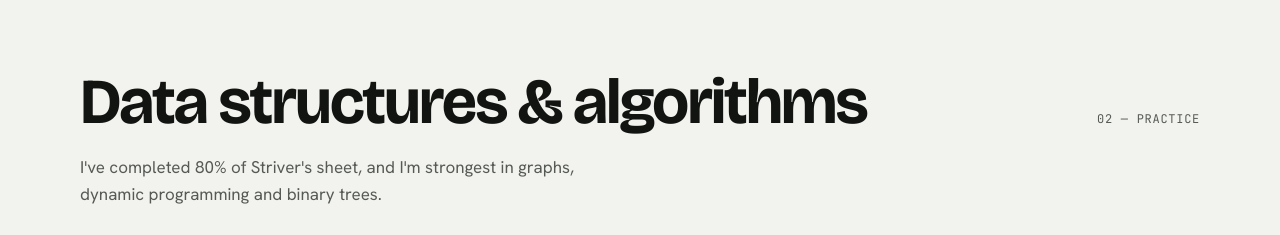
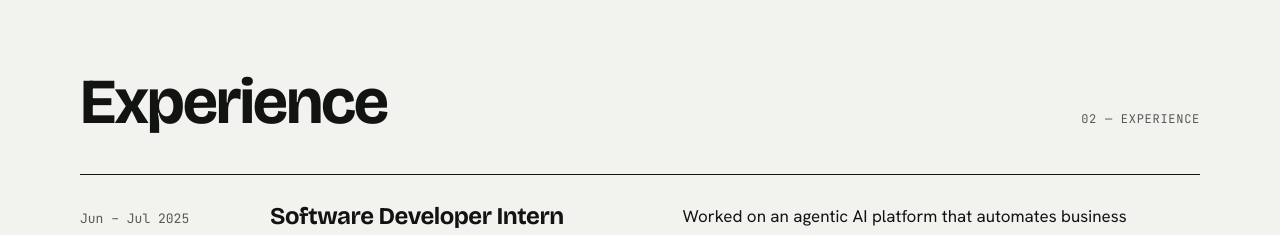
Before and after one commit to g-anupam/Portfolio-Website, a Next.js app: page / in a window 1280 px wide. Shown: the part 2551-2786 px from the top of the page. Built offline with nearby package versions, Linux system fonts and the light colour scheme; no server answers.

Commit message:
Add experience section and nav link
Co-Authored-By: Claude Opus 5.5 <noreply@anthropic.com>

```diff
--- a/src/app/page.tsx
+++ b/src/app/page.tsx
@@ -1,5 +1,6 @@
 import { Container } from "@/components/Container";
 import { Contact } from "@/sections/Contact";
+import { ExperienceSection } from "@/sections/ExperienceSection";
 import { Glance } from "@/sections/Glance";
 import { Hero } from "@/sections/Hero";
 
@@ -16,6 +17,7 @@ export default function Home() {
         <Hero />
         <Glance />
         <Work />
+        <ExperienceSection />
         <Practice />
         <Contact />
       </Container>
--- a/src/components/Header.tsx
+++ b/src/components/Header.tsx
@@ -6,6 +6,7 @@ import { ThemeToggle } from "./ThemeToggle";
 
 const navItems = [
   { href: "/#work", label: "Work" },
+  { href: "/#experience", label: "Experience" },
   { href: "/#practice", label: "Practice" },
   { href: "/#contact", label: "Contact" },
 ];
@@ -36,6 +37,8 @@ export function Header() {
                 {item.label}
               </Link>
             ))}
+          </nav>
+          <div className="ml-auto flex items-center gap-x-6 sm:ml-0">
             {profile.resume && (
               <a
                 href={profile.resume}
@@ -47,8 +50,6 @@ export function Header() {
                 <span className="sr-only"> (opens in a new tab)</span>
               </a>
             )}
-          </nav>
-          <div className="ml-auto sm:ml-0">
             <ThemeToggle />
           </div>
         </div>
--- /dev/null
+++ b/src/content/experience.ts
@@ -0,0 +1,46 @@
+export type Experience = {
+  role: string;
+  organisation: string;
+  /** Shown in the left column; leave null when there is no date to show. */
+  period: string | null;
+  summary: string;
+};
+
+// Order here is the order on the page.
+export const experience: Experience[] = [
+  {
+    role: "Software Developer Intern",
+    organisation: "4 Good AI",
+    period: "Jun – Jul 2025",
+    summary:
+      "Worked on an agentic AI platform that automates business processes for e-commerce clients. Rebuilt the in-app chat and cut API response times from 10–20 seconds to under one.",
+  },
+  {
+    role: "Teaching Assistant, Machine Learning",
+    organisation: "PES University",
+    period: "Aug 2026 – now",
+    summary:
+      "Guiding students through core ML concepts and their code implementations.",
+  },
+  {
+    role: "Chair, IEEE Student Branch",
+    organisation: "PES University",
+    period: "2025 – 2026",
+    summary:
+      "Led the branch's technical initiatives, including two hackathons with 250+ participants, and taught a Git workshop on clean pull-request workflows.",
+  },
+  {
+    role: "Tech Head, Maaya",
+    organisation: "PES University fest",
+    period: null,
+    summary:
+      "Built and ran the live fest platform, with Razorpay ticketing for 2,000+ customers and fixes shipped during the event without downtime.",
+  },
+  {
+    role: "2nd place, Ingenious Hackathon",
+    organisation: "Hackathon",
+    period: null,
+    summary:
+      "Built a C/Python AST parser that inserts missing free() calls to prevent memory leaks in legacy code.",
+  },
+];
--- a/src/sections/Contact.tsx
+++ b/src/sections/Contact.tsx
@@ -8,7 +8,7 @@ export function Contact() {
       id="contact"
       className="flex scroll-mt-6 flex-col gap-7 pt-[clamp(88px,11vw,140px)] pb-[clamp(64px,7vw,96px)]"
     >
-      <Label>03 — Contact</Label>
+      <Label>04 — Contact</Label>
       <h2 className="font-display text-[clamp(56px,8.4vw,120px)] leading-[0.9] font-extrabold tracking-[-0.045em]">
         Say hello.
       </h2>
--- /dev/null
+++ b/src/sections/ExperienceSection.tsx
@@ -0,0 +1,33 @@
+import { SectionHeader } from "@/components/SectionHeader";
+import { experience } from "@/content/experience";
+
+export function ExperienceSection() {
+  return (
+    <section id="experience" className="scroll-mt-6 pt-[clamp(72px,9vw,120px)]">
+      <div className="pb-10">
+        <SectionHeader title="Experience" label="02 — Experience" />
+      </div>
+      <ol className="border-rule border-b">
+        {experience.map((item) => (
+          <li
+            key={item.role}
+            className="border-rule first:border-ink flex flex-wrap gap-x-10 gap-y-3 border-t py-7"
+          >
+            <div className="text-muted flex-[0_0_150px] pt-1.5 font-mono text-[13px]">
+              {item.period}
+            </div>
+            <div className="flex min-w-0 flex-[1_1_260px] flex-col gap-1">
+              <h3 className="font-display text-2xl leading-[1.15] font-bold tracking-[-0.02em]">
+                {item.role}
+              </h3>
+              <div className="text-muted font-mono text-[13px]">
+                {item.organisation}
+              </div>
+            </div>
+            <p className="min-w-0 flex-[1.4_1_360px]">{item.summary}</p>
+          </li>
+        ))}
+      </ol>
+    </section>
+  );
+}
--- a/src/sections/Practice.tsx
+++ b/src/sections/Practice.tsx
@@ -40,7 +40,7 @@ export async function Practice() {
       <div className="pb-5">
         <SectionHeader
           title="Data structures &amp; algorithms"
-          label="02 — Practice"
+          label="03 — Practice"
         />
       </div>
       {profile.practiceIntro && (
```
